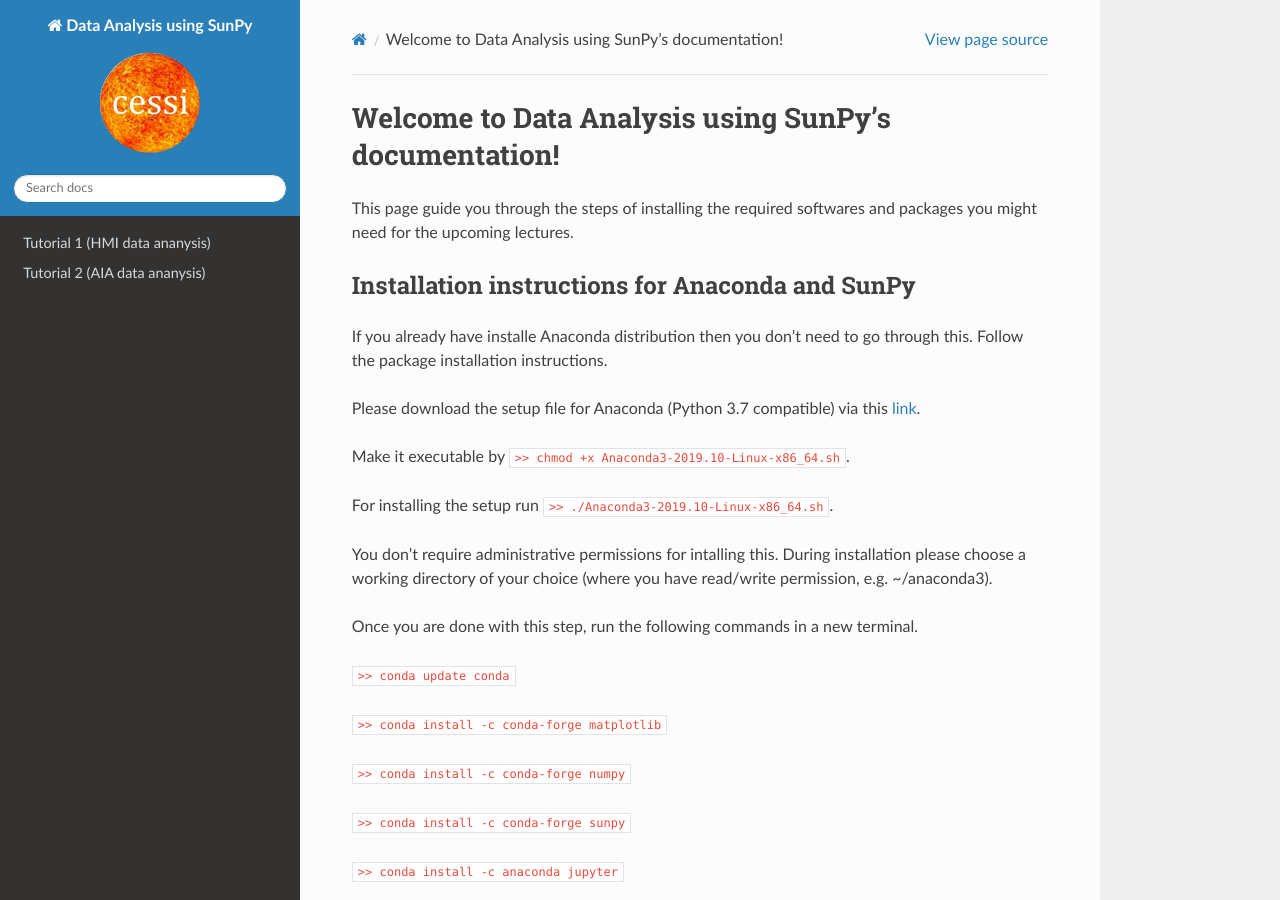
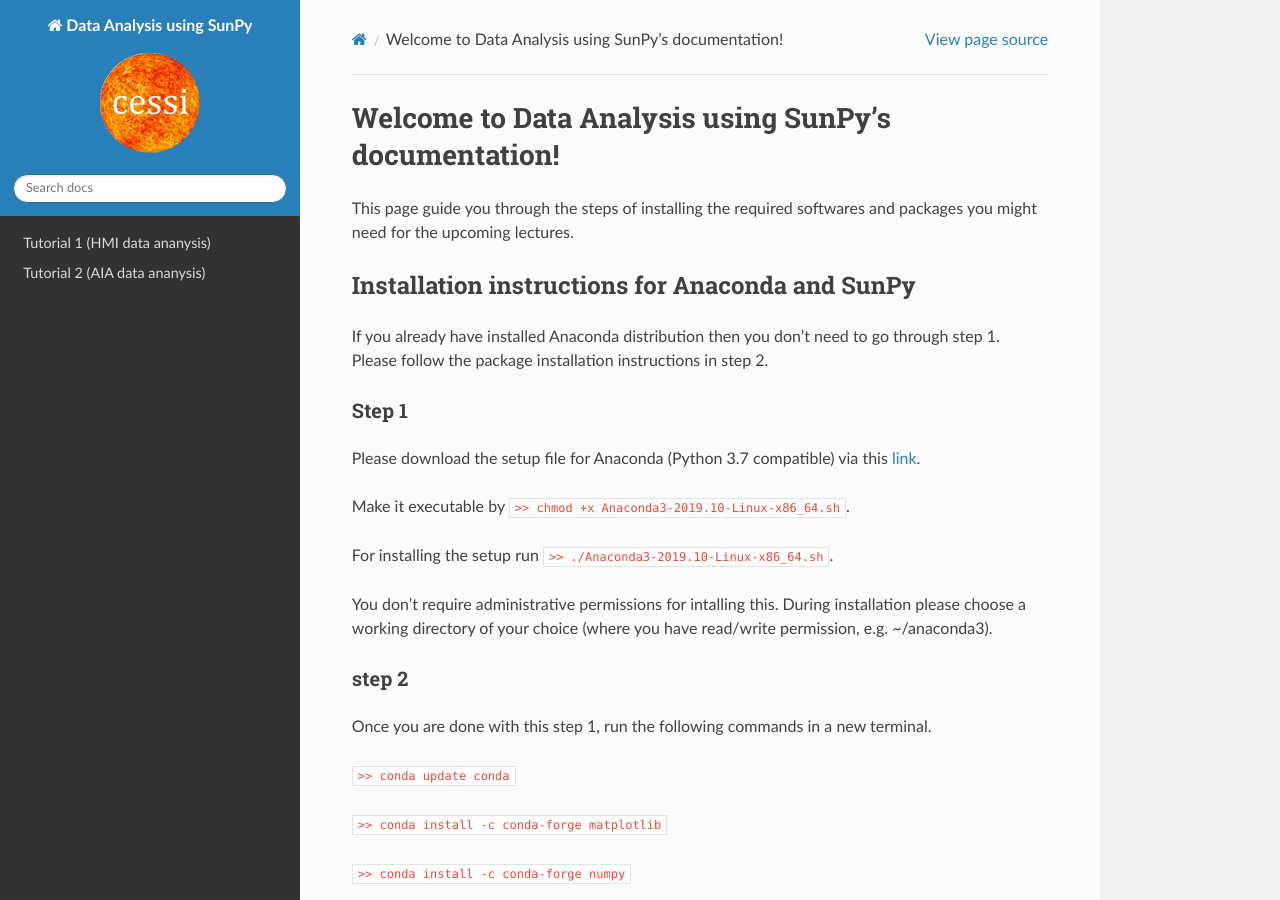
Before and after one commit to sr-dash/sunpy-tutorial, a Sphinx documentation site: the page built from doc/source/index.rst, in a window 1280 px wide and 900 px high. Built offline with Sphinx 7.4.7 and the Read the Docs theme 2.0.0, drawn with Linux system fonts in a browser that asks for light colours.

```diff
--- a/doc/source/index.rst
+++ b/doc/source/index.rst
@@ -14,7 +14,10 @@
 ################################################
 
 
-If you already have installe Anaconda distribution then you don't need to go through this. Follow the package installation instructions.
+If you already have installed Anaconda distribution then you don't need to go through step 1. Please follow the package installation instructions in step 2.
+
+Step 1
+------
 
 Please download the setup file for Anaconda (Python 3.7 compatible) via this `link <https://repo.anaconda.com/archive/Anaconda3-2019.10-Linux-x86_64.sh>`_.
 
@@ -25,7 +28,10 @@
 
 You don't require administrative permissions for intalling this. During installation please choose a working directory of your choice (where you have read/write permission, e.g. ~/anaconda3).
 
-Once you are done with this step, run the following commands in a new terminal.
+step 2
+------
+
+Once you are done with this step 1, run the following commands in a new terminal.
 
 ``>> conda update conda``
 
```
